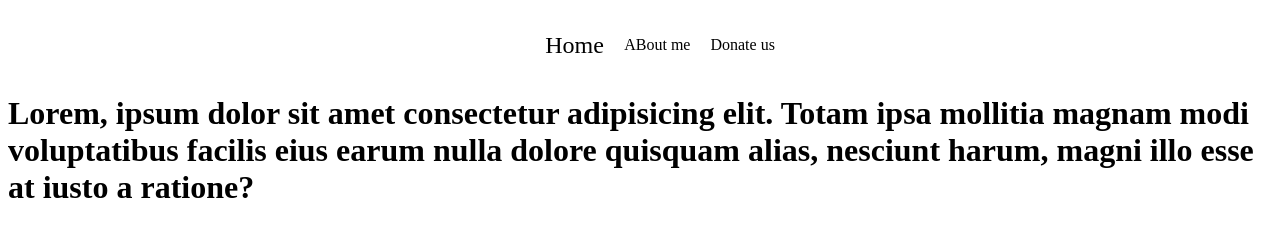
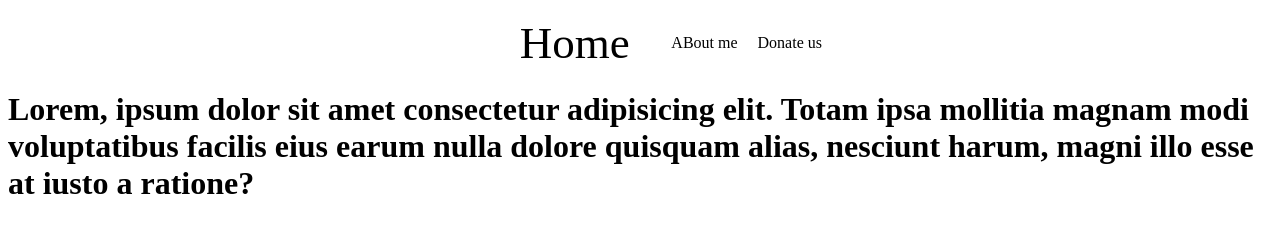
Before and after one commit to Rohiiitk/Learn-git, a plain HTML site: page index.html in a window 1280 px wide. In both pictures the pointer is over the item "Home". Drawn offline with Linux system fonts and the light colour scheme.

Commit message:
navabar updated

```diff
--- a/index.html
+++ b/index.html
@@ -14,7 +14,9 @@
 
     li:hover {
         transform: scale(1.5);
-        margin: 20px;
+        margin-left: 50px;
+        margin-right: 50px;
+        font-size: 30px;
     }
 </style>
 
```
